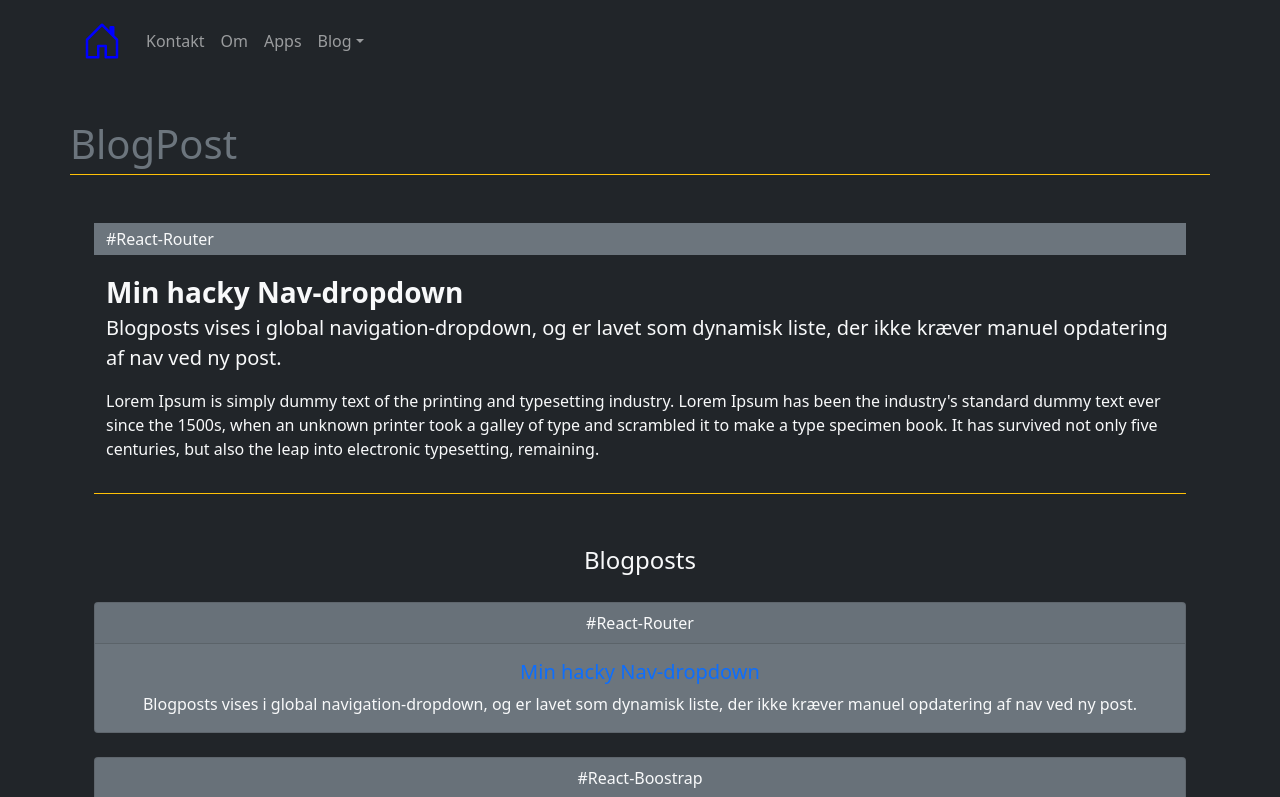
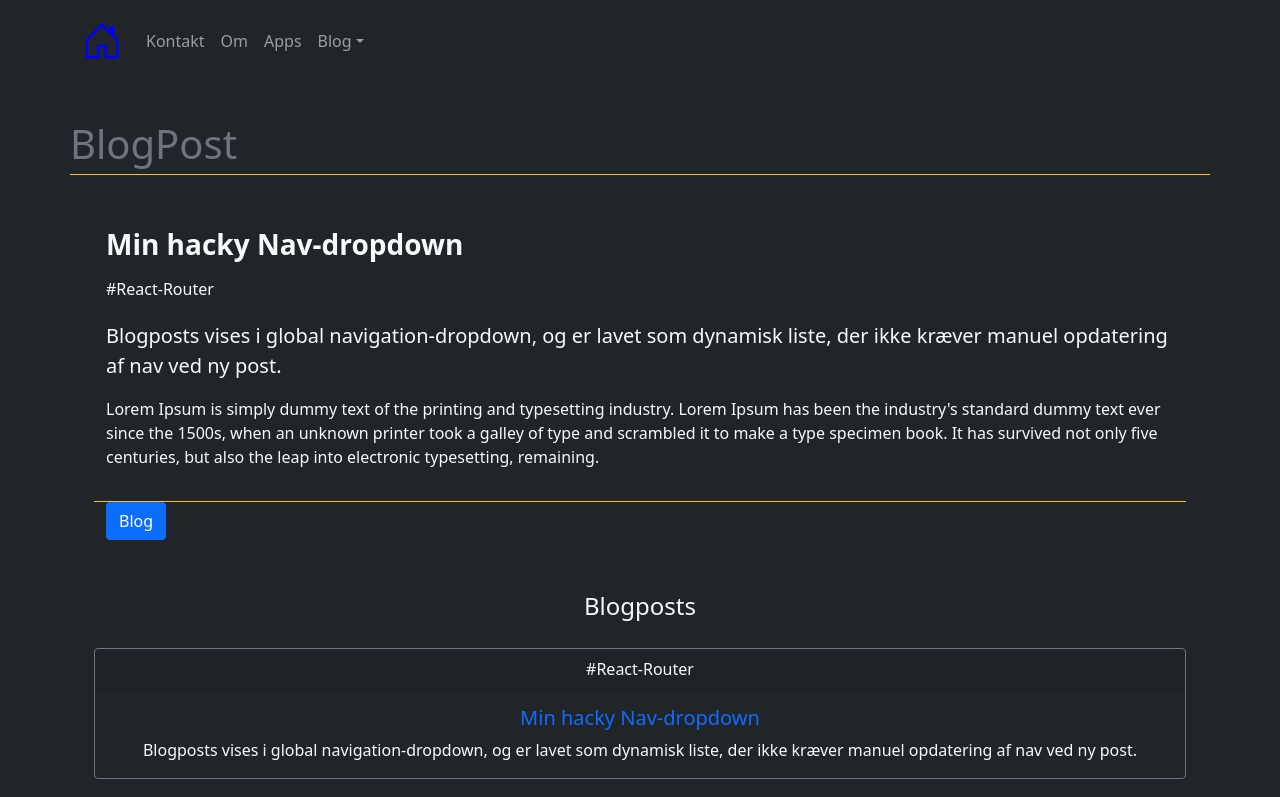
Before and after one commit to nkped/nkped.github.io, a React (Create React App) app: page /blog/11 in a window 1280 px wide. Shown: the top 797 px of the page. Built offline with nearby package versions, Linux system fonts and the light colour scheme.

Commit message:
Style ændringer, diverse

```diff
--- a/src/routes/blog.jsx
+++ b/src/routes/blog.jsx
@@ -16,7 +16,11 @@ export default function Blog() {
       </Container>
       <Container className="p-4">
         {blogPosts.map((blogPost) => (
-          <Card bg="secondary" key={blogPost.number} className="mb-4">
+          <Card
+            bg="dark"
+            key={blogPost.number}
+            className="mb-4 border border-secondary"
+          >
             <Card.Header>{`#${blogPost.subject}`}</Card.Header>
             <Card.Body>
               <Card.Title>
--- a/src/routes/blogLandingPage.jsx
+++ b/src/routes/blogLandingPage.jsx
@@ -3,7 +3,7 @@ import { Container, Row, Col } from "react-bootstrap";
 export default function BlogLandingPage() {
   return (
     <Container>
-      <Container className="fs-1 fw-semibold mb-2 text-start">
+      <Container className="fs-1 fw-semibold mb-2 text-muted">
         <Row>Blog</Row>
       </Container>
       <Container className="text-center px-4 py-5 border-top border-warning">
--- a/src/routes/blogPost.jsx
+++ b/src/routes/blogPost.jsx
@@ -1,6 +1,6 @@
 import { getBlogPost } from "../data";
 import { useParams } from "react-router-dom";
-import { Col, Container, Row } from "react-bootstrap";
+import { Col, Container, Row, Button } from "react-bootstrap";
 
 export default function BlogPost() {
   let params = useParams();
@@ -11,11 +11,11 @@ export default function BlogPost() {
         BlogPost
       </Row>
       <Container className="text-start  px-4 py-5 ">
+        <Row className="fs-3 fw-bold text-start mb-2">
+          <Col>{`${blogPost.titel}`}</Col>
+        </Row>
         <Row>
-          <Col className="bg-secondary mb-3 py-1">{`#${blogPost.subject}`}</Col>
-        </Row>
-        <Row className="fs-3 fw-bold text-start">
-          <Col>{`${blogPost.titel}`}</Col>
+          <Col className="mb-3 py-1">{`#${blogPost.subject}`}</Col>
         </Row>
 
         <Row className="border-bottom border-warning pb-3">
@@ -24,6 +24,13 @@ export default function BlogPost() {
             <p>{blogPost.text}</p>
           </Col>
         </Row>
+        <Row>
+          <Col>
+            <Button variant="primary" href="/blog">
+              Blog
+            </Button>
+          </Col>
+        </Row>
       </Container>
     </Container>
   );
--- a/src/routes/kontakt.jsx
+++ b/src/routes/kontakt.jsx
@@ -1,4 +1,4 @@
-import { Container, Row, Col, Button, Image, Card } from "react-bootstrap";
+import { Container, Row, Col, Card } from "react-bootstrap";
 import { Footer } from "../components/footer";
 import { Telephone, Envelope, Github } from "react-bootstrap-icons";
 
```
